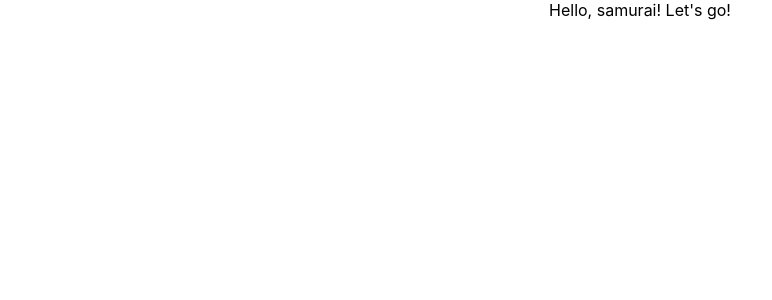
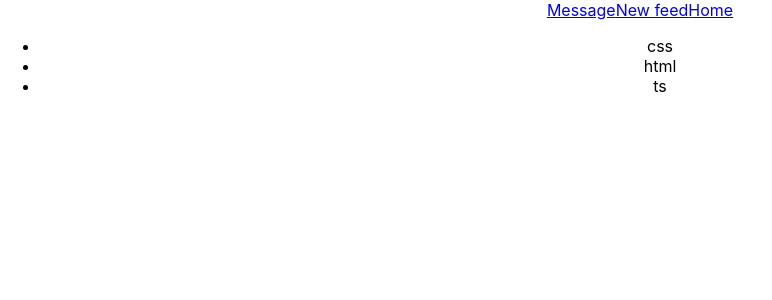
Before and after one commit to Viziter25/samurai-way-main, a React (Create React App) app: page / in a window 1280 px wide. Shown: the top 300 px of the page, without its empty margins (0-772 px from the left). Built offline with nearby package versions, Linux system fonts and the light colour scheme.

Commit message:
complied 1-9 lessons

```diff
--- a/src/App.tsx
+++ b/src/App.tsx
@@ -1,10 +1,13 @@
 import React from 'react';
 import './App.css';
+import Header from "./Header";
+import Technologies from "./Technologies";
 
 function App() {
   return (
     <div className="App">
-     Hello, samurai! Let's go!
+     <Header />
+      <Technologies/>
     </div>
   );
 }
--- /dev/null
+++ b/src/Header.tsx
@@ -0,0 +1,10 @@
+const Header = () => {
+  return (
+    <div>
+      <a href="#">Message</a>
+      <a href="#">New feed</a>
+      <a href="#">Home</a>
+    </div>
+  )
+}
+export default Header
--- /dev/null
+++ b/src/Technologies.tsx
@@ -0,0 +1,13 @@
+const Technologies = () => {
+  return (
+    <div>
+      <ul>
+        <li>css</li>
+        <li>html</li>
+        <li>ts</li>
+      </ul>
+    </div>
+  )
+}
+
+export default Technologies
```
